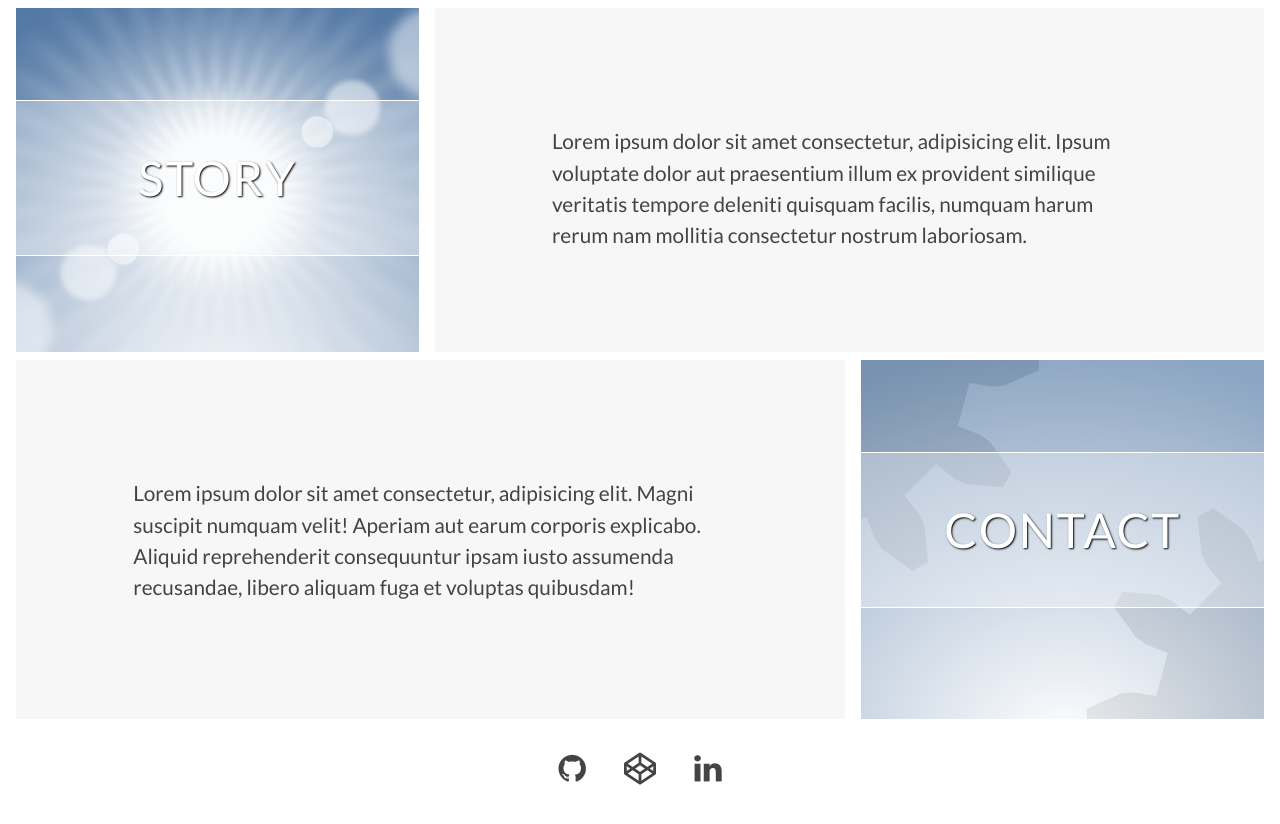
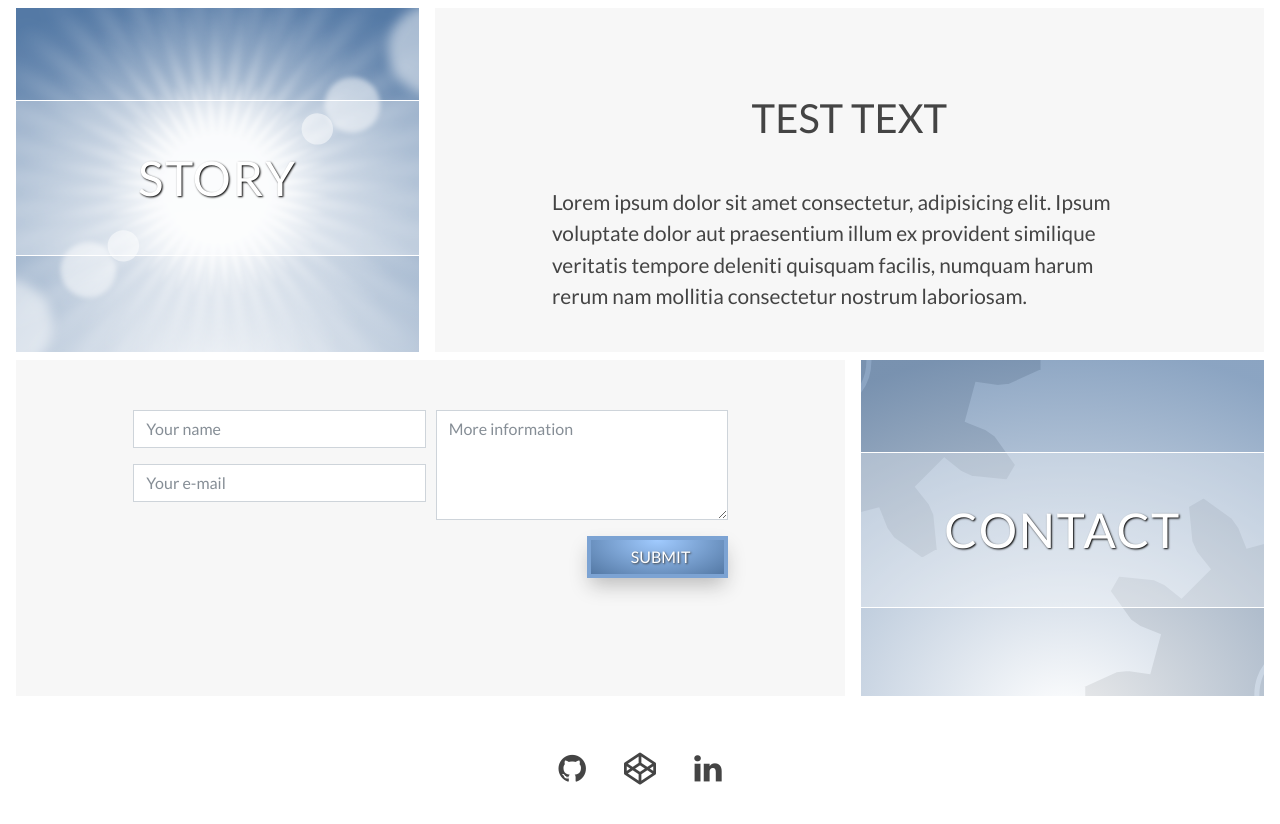
Before and after one commit to vushe/vushe.github.io, a Jekyll site: the page built from index.md, in a window 1280 px wide. Shown: the part 848-1672 px from the top of the page. Built offline with Jekyll 4.4.1, drawn with Linux system fonts in a browser that asks for light colours; nearby versions of some CDN libraries.

Commit message:
form, wip

```diff
--- a/_layouts/default.html
+++ b/_layouts/default.html
@@ -35,13 +35,40 @@
                         <h2>STORY</h2>
                     </div>
                     <div class="col-md-8 aside text-container more-spacing-right">
+                        <h1 class="text-center">TEST TEXT</h1>
                         <span>Lorem ipsum dolor sit amet consectetur, adipisicing elit. Ipsum voluptate dolor aut praesentium illum ex provident similique veritatis tempore deleniti quisquam facilis, numquam harum rerum nam mollitia consectetur nostrum laboriosam.</span>
                     </div>
                 </div>
 
                 <div class="row contact">
                     <div class="col-md-8 aside text-container more-spacing-left">
-                        <span>Lorem ipsum dolor sit amet consectetur, adipisicing elit. Magni suscipit numquam velit! Aperiam aut earum corporis explicabo. Aliquid reprehenderit consequuntur ipsam iusto assumenda recusandae, libero aliquam fuga et voluptas quibusdam!</span>
+                        <form action="https://getsimpleform.com/messages?form_api_token=53f0c43bb9a2fe95986315076deefc1c" method="post">
+                            <div class="form-row">
+                                <div class="col-md-6">
+                                    <div class="form-group">
+                                        <input type='name' name='Name' class="form-control" required="required" placeholder="Your name" />
+                                    </div>
+                                    <div class="form-group">
+                                        <input type='email' name='E-mail' class="form-control" placeholder="Your e-mail" />
+                                    </div>
+                                </div>
+
+                                <div class="form-group col-6">
+                                    <textarea class="form-control" rows="4" placeholder="More information"></textarea>
+                                    <!-- <input type='text' name='Text' class="form-control" placeholder="More information" /> -->
+                                </div>
+
+                                <div class="form-group offset-md-9 col-md-3">
+                                    <input type='submit' value='SUBMIT' class="btn btn-custom" />
+                                </div>
+
+                                <div class="form-group offset-md-6 col-md-6">
+                                    <div class="g-recaptcha" data-sitekey="6Lf_7zwUAAAAABFIBcfY1QBuoJ7ORnd01yiLWf85"></div>
+                                </div>
+                                <input type='hidden' name='redirect_to' value='https://vushe.github.io' class="form-control" />
+                            </form>
+                        </div>
+
                     </div>
                     <div class="col-md-4 text-center aside pic-container more-spacing-right">
                         <h2>CONTACT</h2>
--- a/assets/style.scss
+++ b/assets/style.scss
@@ -135,7 +135,7 @@ h2 {
     &.text-container {
         background-color: #f7f7f7;
         font-size: 1.3rem;
-        padding: $info-row-height / 3 !important;
+        padding: $info-row-height / 7 $info-row-height / 3 !important;
     }
 }
 
@@ -166,3 +166,31 @@ h2 {
 .more-spacing-left {
     border-left: $element-spacing solid $spacing-color;
 }
+
+input,
+textarea {
+    border-radius: 0 !important;
+}
+
+.btn-custom {
+  background: #a1cbff;
+  background-image: radial-gradient(at top center, #a1cbff 0%, #5479a5 100%);
+  border-radius: 0;
+  color: #fff;
+  text-shadow: 1px 1px 2px #444;
+  font-size: 1rem;
+  padding: 5px 40px;
+  border: 4px solid #7ca3d3;
+  cursor: pointer;
+  box-shadow: 0 10px 20px -3px #bbb;
+  width: 100%;
+  transition: .15s ease-in;
+}
+
+.btn-custom:hover {
+  background: #5479a5;
+  background-image: radial-gradient(at bottom center, #a1cbff + #222 0%, #5479a5 - #222 100%);
+  border: 4px solid rgba(124, 163, 211, .5);
+  text-decoration: none;
+  box-shadow: 0 10px 20px -2px #aaa;
+}
```
